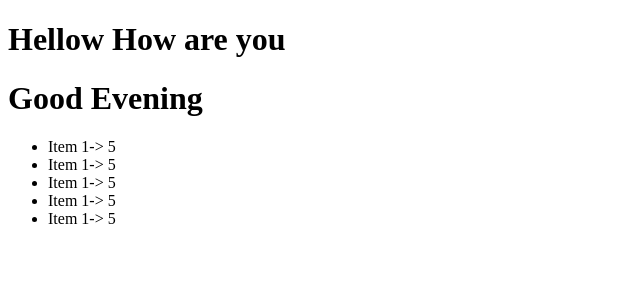
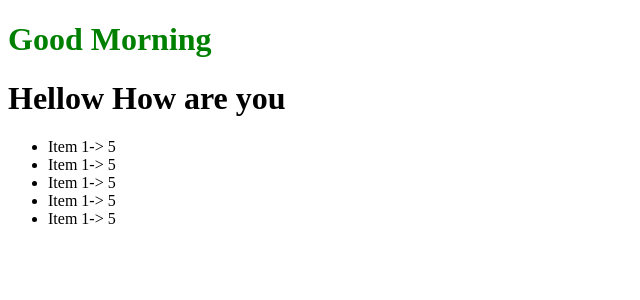
Before and after one commit to Hafis3/React-udemy, a React app: page / in a window 1280 px wide. Shown: the top 300 px of the page, without its empty margins (0-640 px from the left). Built offline with nearby package versions, Linux system fonts and the light colour scheme.

Commit message:
React-402-Created app file

```diff
--- /dev/null
+++ b/src/App.jsx
@@ -0,0 +1,15 @@
+import React from "react";
+import Header from "./Header";
+import Salutation from "./Salutation";
+import List from "./List";
+
+function App() {
+  return (
+    <div>
+      <Salutation />
+      <Header />
+      <List />
+    </div>
+  );
+}
+export default App;
--- a/src/Salutation.jsx
+++ b/src/Salutation.jsx
@@ -5,10 +5,10 @@ const dynamicCss = {
   color: ""
 };
 
-const hour = new Date(2021, 5, 24, 19).getHours();
+const hour = new Date(2021, 5, 24, 8).getHours();
 find();
 const Salutation = () => {
-  return <h1 style={{ dynamicCss }}>{salute}</h1>;
+  return <h1 style={dynamicCss}>{salute}</h1>;
 };
 function find() {
   if (hour < 12) {
--- a/src/index.js
+++ b/src/index.js
@@ -1,14 +1,10 @@
 import React from "react";
 import ReactDom from "react-dom";
-import Salu from "./Salutation";
-import Header from "./Header";
-import List from "./List";
+import App from "./App";
 
 ReactDom.render(
   <>
-    <Header />
-    <Salu />
-    <List />
+    <App />
   </>,
   document.getElementById("root")
 );
```
